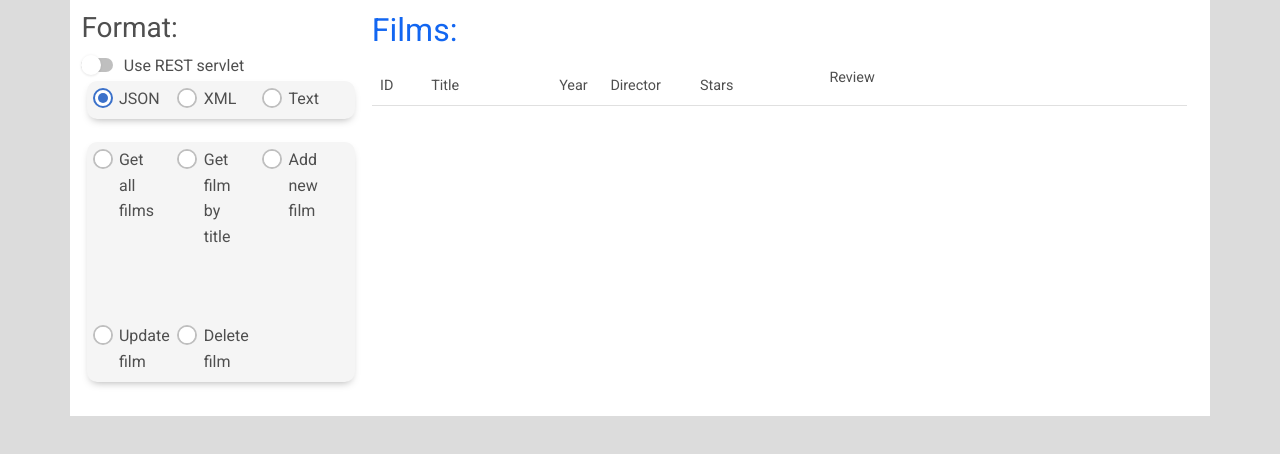
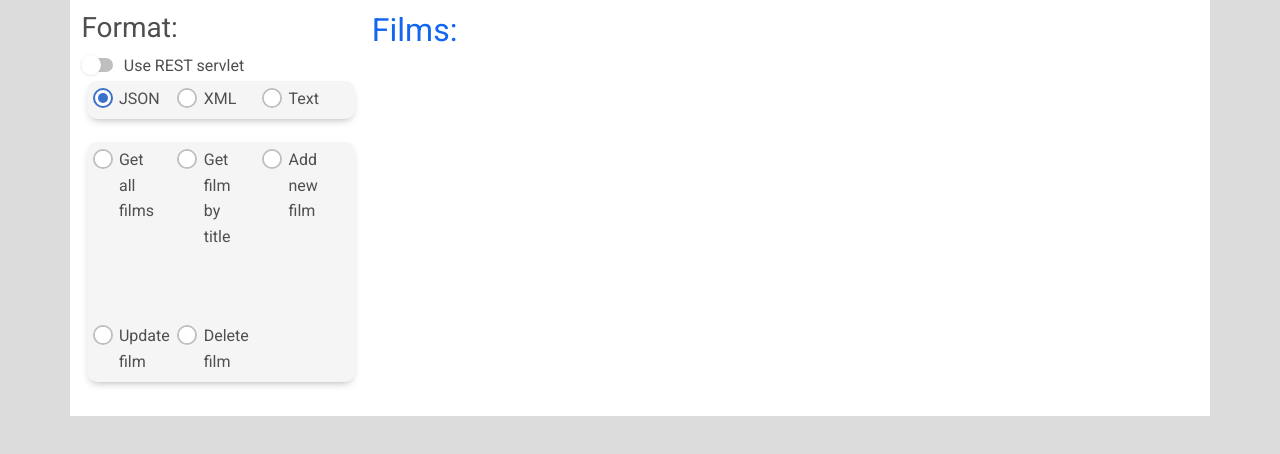
Before and after one commit to JonathanMSifleet/Servlet-Coursework, a React app in the folder client/: page / in a window 1280 px wide. Shown: the top 454 px of the page. Built offline with nearby package versions, Linux system fonts and the light colour scheme.

Commit message:
Fix switching format erroring page

```diff
--- a/client/src/pages/Home/Content/ControlPanel.tsx
+++ b/client/src/pages/Home/Content/ControlPanel.tsx
@@ -23,7 +23,7 @@ interface IFormData {
 
 const ControlPanel: React.FC = () => {
   const [endpoint, setEndpoint] = useState('');
-  const [films, setFilms] = useState(null as unknown as IFilm[] | string);
+  const [films, setFilms] = useState(null as IFilm[] | string | null);
   const [fontReady, setFontReady] = useState(false);
   const [formData, setFormData] = useState(null as IFormData | null);
   const [format, setFormat] = useState('json');
@@ -53,7 +53,7 @@ const ControlPanel: React.FC = () => {
 
   // reset state data on format change or REST toggle:
   useEffect(() => {
-    setFilms([]);
+    setFilms(null);
     setFormatChanged(false);
     setSelectedFilm(null);
     setSelectedFilmID(null);
@@ -535,7 +535,7 @@ const ControlPanel: React.FC = () => {
             ) : null}
           </MDBCol>
           <Output
-            films={films}
+            films={films as IFilm[]}
             format={format}
             formatChanged={formatChanged}
             sharedSetSelectedFilmID={sharedSetSelectedFilmID}
```
